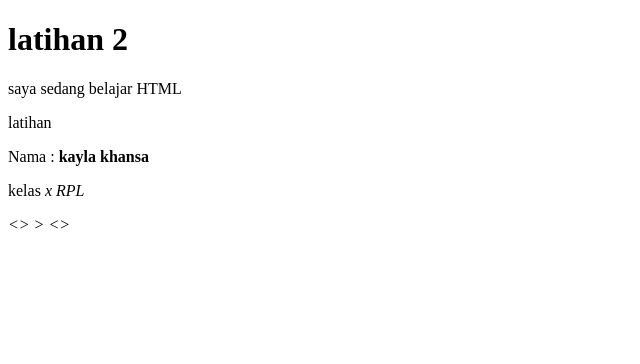
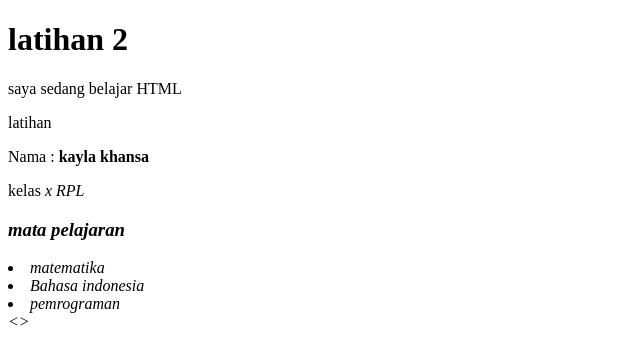
Before and after one commit to kaylakhansa24/kaylakhansa, a plain HTML site: page index.html in a window 1280 px wide. Shown: the whole page, without its empty margins (0-640 px from the left). Drawn offline with Linux system fonts and the light colour scheme.

Commit message:
Mata pelajaran

```diff
--- a/index.html
+++ b/index.html
@@ -13,16 +13,16 @@
   </h1>latihan </h1>
     <p>Nama : <b>kayla khansa</b></p>
   <p>kelas   <i>x RPL<i></p>
-  </body>
 
-  </body>
-    <!--Tab to edit-->
-  <>
-<body>
-  <!--Tab to edit-->
+    <h3>mata pelajaran</h3>
+  </o1>
+    <li>matematika</li>
+    <li>Bahasa indonesia</li>
+    <li>pemrograman</li>
+  </ol>
 </body>
 
-    >
+    </html>
       <!--Tab to edit-->
     <>
   </h1>
```
